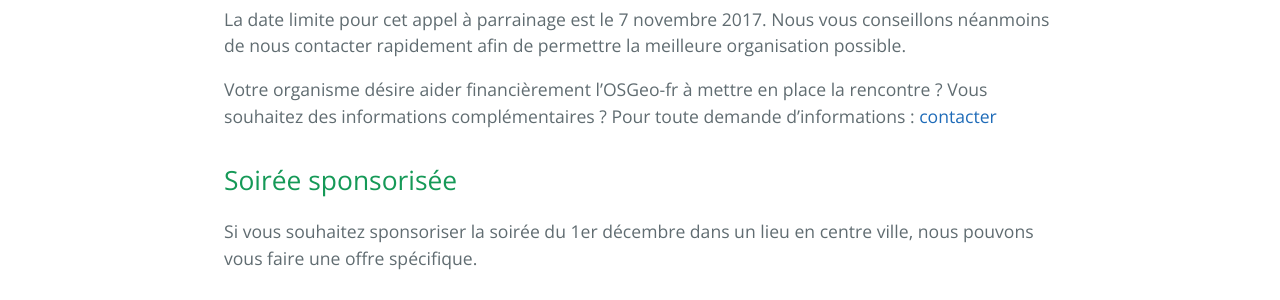
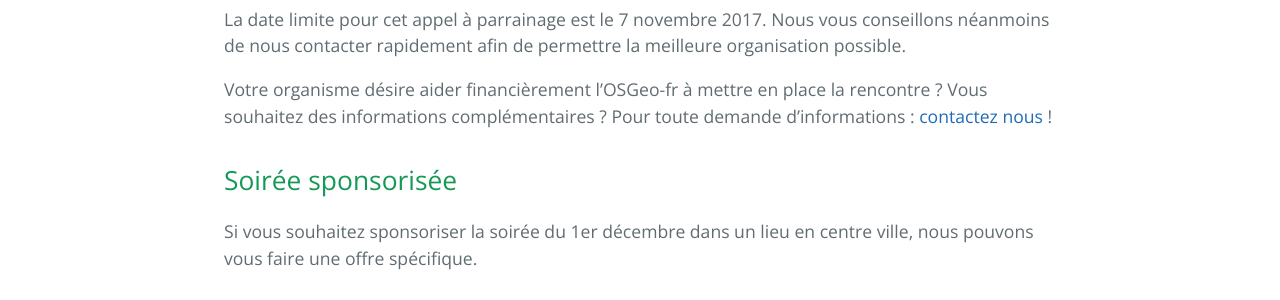
Before and after one commit to OSGeo-fr/QGIS-conf-fr-website, a Jekyll site: the page built from _posts/2017-10-05-appel_mecenat.md, in a window 1280 px wide. Shown: the part 1058-1358 px from the top of the page. Built offline with Jekyll 4.4.1, drawn with Linux system fonts in a browser that asks for light colours.

Commit message:
Update 2017-10-05-appel_mecenat.md

```diff
--- a/_posts/2017-10-05-appel_mecenat.md
+++ b/_posts/2017-10-05-appel_mecenat.md
@@ -13,7 +13,7 @@ Si vous utilisez régulièrement QGIS ou si vous proposez des services autour de
 
 La date limite pour cet appel à parrainage est le 7 novembre 2017. Nous vous conseillons néanmoins de nous contacter rapidement afin de permettre la meilleure organisation possible.
 
-Votre organisme désire aider financièrement l'OSGeo-fr à mettre en place la rencontre ? Vous souhaitez des informations complémentaires ? Pour toute demande d'informations : [contacter]({{ site.url }}{{ site.baseurl }}/z30_parrainnages.html)
+Votre organisme désire aider financièrement l'OSGeo-fr à mettre en place la rencontre ? Vous souhaitez des informations complémentaires ? Pour toute demande d'informations : [contactez nous]({{ site.url }}{{ site.baseurl }}/z30_parrainnages.html) !
 
 ## Soirée sponsorisée
 
```
